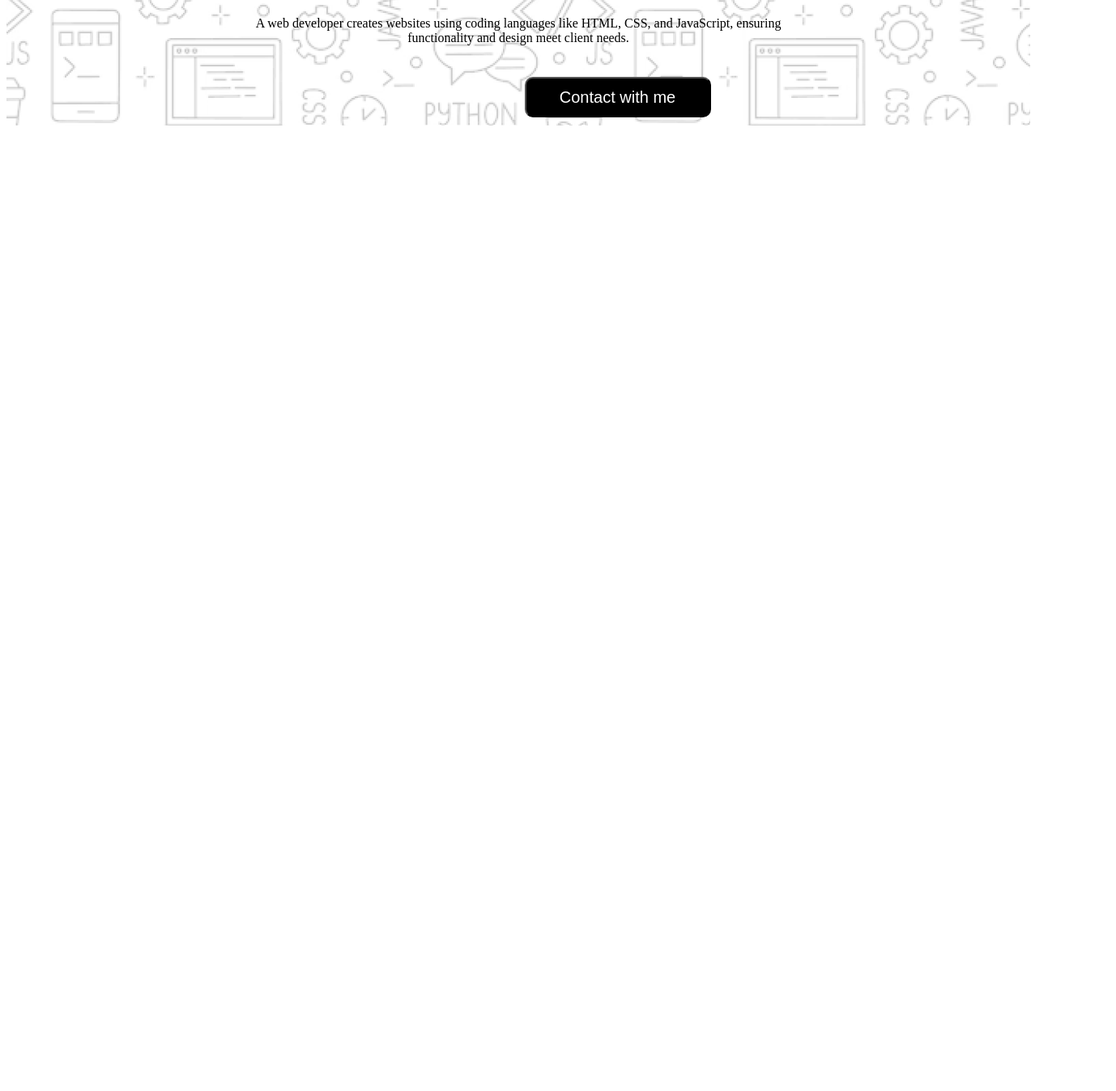
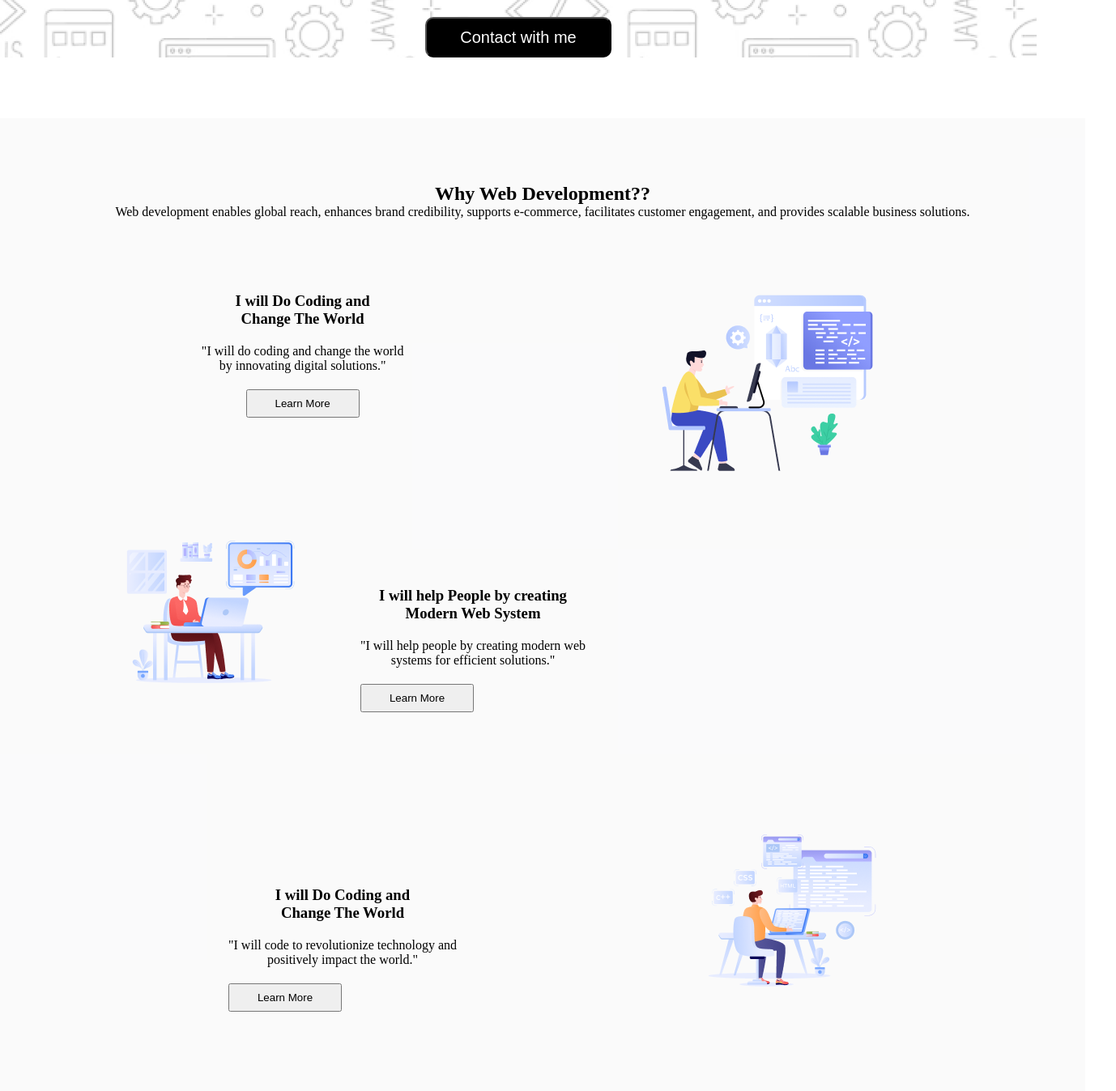
Before and after one commit to sudiptonath/sudipto-assinment-1, a plain HTML site: page index.html in a window 1280 px wide. Shown: the part 593-1941 px from the top of the page at 81% size, 1378 px wide, since content can reach past the window. Before the commit the page ends 800 px from the top, so only its background shows below. Drawn offline with Linux system fonts and the light colour scheme; a web font is replaced by a local one.

Commit message:
added information of web development

```diff
--- a/index.html
+++ b/index.html
@@ -12,9 +12,6 @@
     <h2>Sudipto</h2>
     <button id="button">Download Resume</button>
 </nav>
-
-    </header>
-    <main>
 <section class="banner-title">
     <div>
 <img src="assets/Group.png" alt="">
@@ -25,6 +22,46 @@
         <button id="btn">Contact with me</button>
 </div>
 </section>
+    </header>
+    <main>
+        <div class="development-header">
+            <div class="development-title-0">
+            <h2>Why Web Development??</h2>
+            <p>Web development enables global reach, enhances brand credibility, supports e-commerce, facilitates customer engagement, and provides scalable business solutions.</p>
+        </div>
+       <section class="development-container">
+        <div class="developmet-colum-1">
+            <div class="development-content">
+            <h3 class="development-title">I will Do Coding and<br>Change The World</h3>
+            <p class="development-description">"I will do coding and change the world<br>by innovating digital solutions."</p>
+            <button class="development-btn">Learn More</button>
+        </div>
+            <div class="development-image">
+                <img src="assets/Layer_1.png" alt="">
+            </div>
+        </div>
+        <div class="developmet-colum-2">
+            <div class="development-image">
+                <img src="assets/Group 3.png" alt="">
+            </div>
+            <div class="development-container">
+            <h3 class="development-title">I will help People by creating<br>Modern Web System</h3>
+            <p class="development-description">"I will help people by creating modern web<br>systems for efficient solutions."</p>
+            <button class="development-btn">Learn More</button>
+        </div>
+                    </div>
+        <div class="developmet-colum-3">
+            <div class="development-container">
+            <h3 class="development-title">I will Do Coding and<br>Change The World</h3>
+            <p class="development-description">"I will code to revolutionize technology and<br>positively impact the world."</p>
+            <button class="development-btn">Learn More</button>
+        </div>
+            <div class="development-image">
+                <img src="assets/Group 4.png" alt="">
+            </div>
+        </div>
+       </section>
+    </div>
     </main>
     <footer>
 
--- a/style/style.css
+++ b/style/style.css
@@ -1,5 +1,8 @@
-
-
+@import url('https://fonts.googleapis.com/css2?family=Azeret+Mono:ital,wght@0,100..900;1,100..900&display=swap');
+*{
+    margin: 0;
+    padding: 0;
+}
 
 
 nav{
@@ -19,28 +22,85 @@ nav{
     justify-content: center;
     align-items: center;
     background-image: url(../assets/Hero-bg.png);
+    text-align: center;
+    font-family:Azeret mono;
 }
-/* .banner-description{
-    padding: 30px 150px 45px 300px;
-} */
+
  #heading{
     font-weight: 700;
     font-size: 50px;
-    /* margin-left: 8%; */
-        text-align: center;
+
+
  }
 
   #para{
     margin: 24px 400px;
-    text-align: center;
+
  }
  #btn{
     width: 230px;
     height: 50px;
-    margin: 15px 500px 10px 745px;
-    border-radius: 10px;
+        border-radius: 10px;
 background-color: black;
 color: white;
 font-size: 20px;
-align-items: center;
  }
+ .development-header{
+    width: 1140px;
+    height: 1050px;
+    margin:75px auto;
+    text-align: center;
+    padding: 80px 100px;
+    font-family:Azeret mono;
+    background-color: rgba(13, 19, 33, 0.02)
+
+ }
+ .development-title-0{
+    text-align: center;
+
+ }
+ .development-title{
+    margin-bottom: 20px;
+ }
+ .development-description{
+    margin-bottom: 20px;
+ }
+ .development-container{
+    display: flex;
+    flex-direction: column;
+    margin-top: 50px;
+    text-align: center;
+    width: 470;
+    height: 210px;
+    padding: 40px;
+ }
+ .developmet-colum-1{
+    display: flex;
+    justify-content: space-around;
+    /* width: 950px;
+    height: 340px; */
+    gap: 100px;
+ }
+ .developmet-colum-2{
+    display: flex;
+    gap: 25px;
+    margin-top: 30px;
+    /* width: 950px;
+    height: 350px; */
+
+ }
+ .developmet-colum-3{
+    display: flex;
+    justify-content: space-around;
+    margin-top: 30px;
+    /* width: 950px;
+    height: 350px; */
+    gap: 50px;
+
+ }
+ .development-btn{
+    width: 140px;
+    height: 35px;
+
+
+ }
```
Lines whose indentation alone changed are shown as unchanged.
